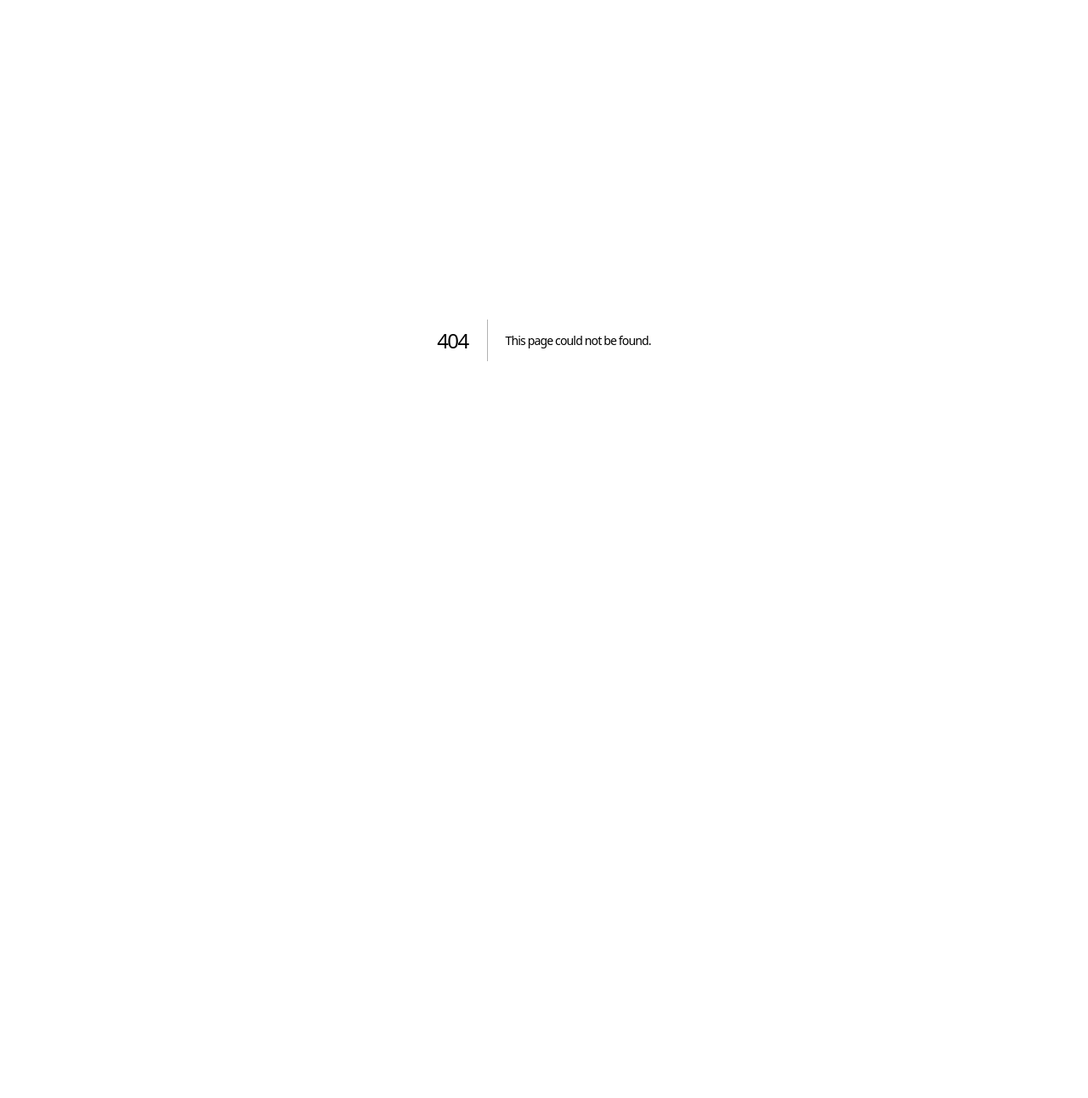
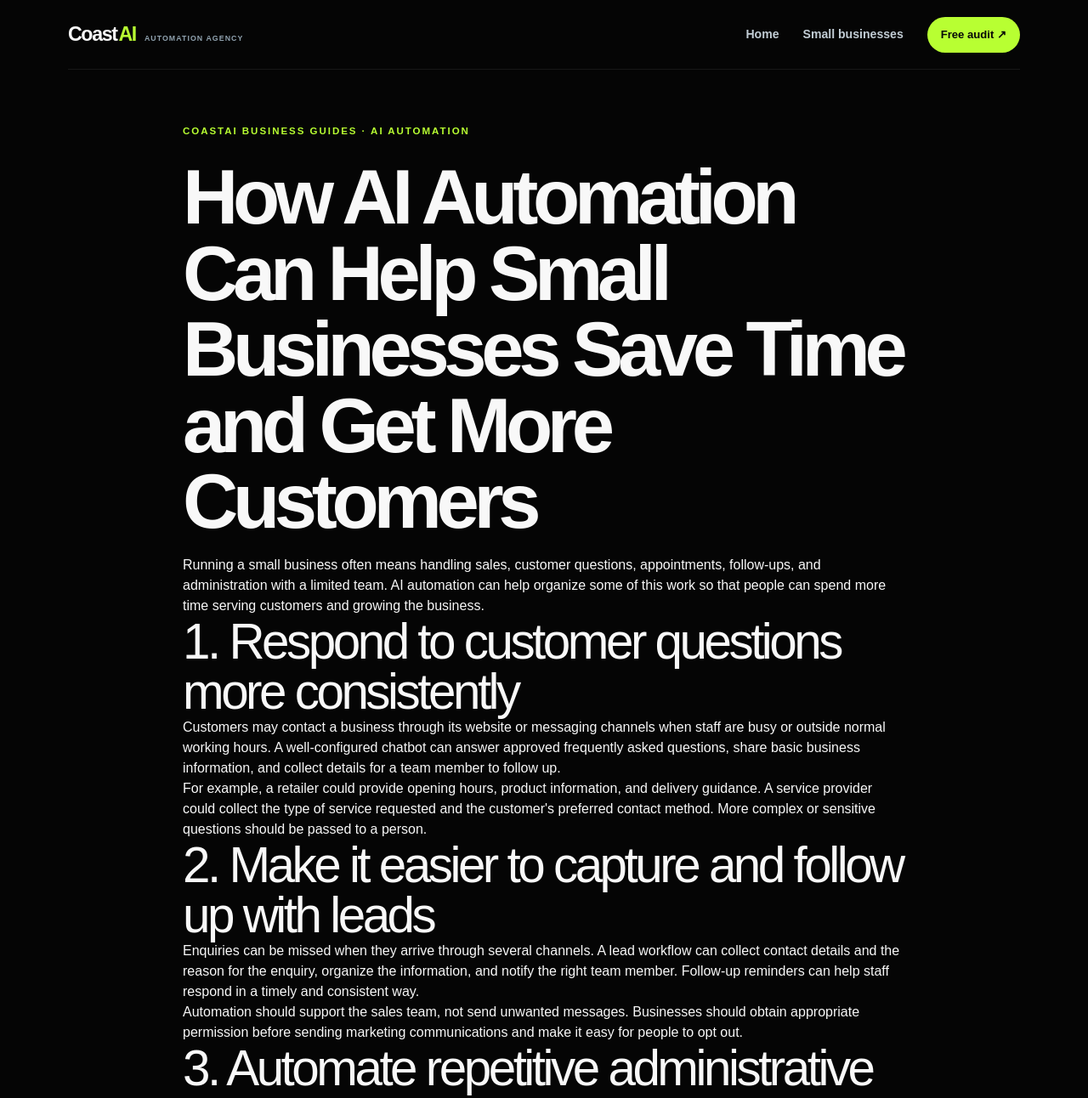
Before and after one commit to biihafidh/CoastAI-AUTOMATION, a Next.js app: page /blog/how-ai-automation-helps-small-businesses in a window 1280 px wide. Before the commit this address had no page. Shown: the top 1292 px of the page at 85% size. Before the commit the page ends 800 px from the top, so only its background shows below. Built offline with nearby package versions, Linux system fonts and the light colour scheme.

Commit message:
Publish small business AI automation guide

```diff
--- /dev/null
+++ b/src/app/blog/how-ai-automation-helps-small-businesses/page.tsx
@@ -0,0 +1,75 @@
+import type { Metadata } from "next";
+import Link from "next/link";
+
+const whatsappUrl = "https://wa.me/254726495238?text=Hi%20CoastAI!%20I%27d%20like%20to%20explore%20AI%20automation%20for%20my%20business.";
+
+export const metadata: Metadata = {
+  title: "How AI Automation Helps Small Businesses Save Time and Get Customers | CoastAI",
+  description: "Discover practical ways small businesses can use AI chatbots, WhatsApp automation, lead follow-ups, and workflows to save time and improve customer service.",
+  alternates: { canonical: "/blog/how-ai-automation-helps-small-businesses" },
+  openGraph: {
+    title: "How AI Automation Helps Small Businesses | CoastAI",
+    description: "Practical examples of AI automation for customer support, lead management, and everyday business workflows.",
+    url: "https://coast-ai-automation.vercel.app/blog/how-ai-automation-helps-small-businesses",
+    siteName: "CoastAI",
+    type: "article"
+  }
+};
+
+export default function SmallBusinessAIArticle() {
+  return (
+    <main>
+      <header className="container nav">
+        <Link className="brand" href="/">Coast<span>AI</span><small> AUTOMATION AGENCY</small></Link>
+        <nav className="navlinks">
+          <Link href="/">Home</Link>
+          <Link href="/ai-automation-for-small-businesses">Small businesses</Link>
+          <Link className="button nav-cta" href="/#audit">Free audit ↗</Link>
+        </nav>
+      </header>
+      <article className="container" style={{ maxWidth: "850px", paddingTop: "64px", paddingBottom: "80px" }}>
+        <div className="section-kicker">COASTAI BUSINESS GUIDES · AI AUTOMATION</div>
+        <h1>How AI Automation Can Help Small Businesses Save Time and Get More Customers</h1>
+        <p>Running a small business often means handling sales, customer questions, appointments, follow-ups, and administration with a limited team. AI automation can help organize some of this work so that people can spend more time serving customers and growing the business.</p>
+
+        <h2>1. Respond to customer questions more consistently</h2>
+        <p>Customers may contact a business through its website or messaging channels when staff are busy or outside normal working hours. A well-configured chatbot can answer approved frequently asked questions, share basic business information, and collect details for a team member to follow up.</p>
+        <p>For example, a retailer could provide opening hours, product information, and delivery guidance. A service provider could collect the type of service requested and the customer's preferred contact method. More complex or sensitive questions should be passed to a person.</p>
+
+        <h2>2. Make it easier to capture and follow up with leads</h2>
+        <p>Enquiries can be missed when they arrive through several channels. A lead workflow can collect contact details and the reason for the enquiry, organize the information, and notify the right team member. Follow-up reminders can help staff respond in a timely and consistent way.</p>
+        <p>Automation should support the sales team, not send unwanted messages. Businesses should obtain appropriate permission before sending marketing communications and make it easy for people to opt out.</p>
+
+        <h2>3. Automate repetitive administrative tasks</h2>
+        <p>Many teams repeat the same small tasks every day: copying enquiry details, sending internal notifications, preparing routine updates, or assigning requests. Workflow automation can connect compatible tools and reduce manual handovers.</p>
+        <p>Start with a process that is frequent, clearly defined, and low risk. Keep human review for financial decisions, unusual customer requests, and actions where mistakes could have serious consequences.</p>
+
+        <h2>4. Support customers on WhatsApp and your website</h2>
+        <p>Depending on the approved account setup and integrations, messaging automation can help acknowledge enquiries, answer common questions, collect request details, and route conversations to staff. Website chat can offer another way for visitors to learn about services and request a callback.</p>
+        <p>Before launch, decide what the assistant is allowed to answer, what information it may collect, when it must hand over to a person, and how customer data will be protected.</p>
+
+        <h2>5. Start with one useful business problem</h2>
+        <p>Small businesses do not need to automate every process at once. Choose one bottleneck and define what a good result would look like. Examples include reducing unanswered enquiries, making lead follow-up more reliable, or cutting the time spent transferring information between tools.</p>
+        <ol>
+          <li>Write down the current process and the people involved.</li>
+          <li>Identify the repeated task or delay causing the most difficulty.</li>
+          <li>Check which software and integrations are available.</li>
+          <li>Set clear rules, privacy safeguards, and human handover points.</li>
+          <li>Test with a small group, review results, and improve before expanding.</li>
+        </ol>
+
+        <h2>Which businesses can benefit?</h2>
+        <p>Practical automation can support many types of organizations, including retail shops, online stores, hospitality businesses, travel operators, real estate agencies, education providers, professional services, and logistics companies. The right solution depends on each business's customers, processes, tools, and budget.</p>
+        <p>Explore CoastAI's guides for <Link href="/ai-automation-for-small-businesses">small businesses</Link>, <Link href="/ai-automation-for-ecommerce">e-commerce</Link>, <Link href="/ai-automation-for-retail">retail</Link>, <Link href="/ai-automation-for-hotels-hospitality">hotels and hospitality</Link>, and <Link href="/ai-automation-for-professional-services">professional services</Link>.</p>
+
+        <h2>How CoastAI can help</h2>
+        <p>CoastAI, based in Mombasa, Kenya, helps businesses explore AI chatbots, WhatsApp automation, lead management, and connected workflows. We begin by understanding the process you want to improve and discussing a practical scope before implementation.</p>
+        <div className="hero-actions" style={{ marginTop: "24px" }}>
+          <Link className="button" href="/#audit">Request a free automation audit ↗</Link>
+          <a className="button-outline" href={whatsappUrl} target="_blank" rel="noopener noreferrer">Talk to CoastAI</a>
+        </div>
+        <p style={{ marginTop: "32px" }}><Link href="/">← Back to CoastAI home</Link></p>
+      </article>
+    </main>
+  );
+}
```
